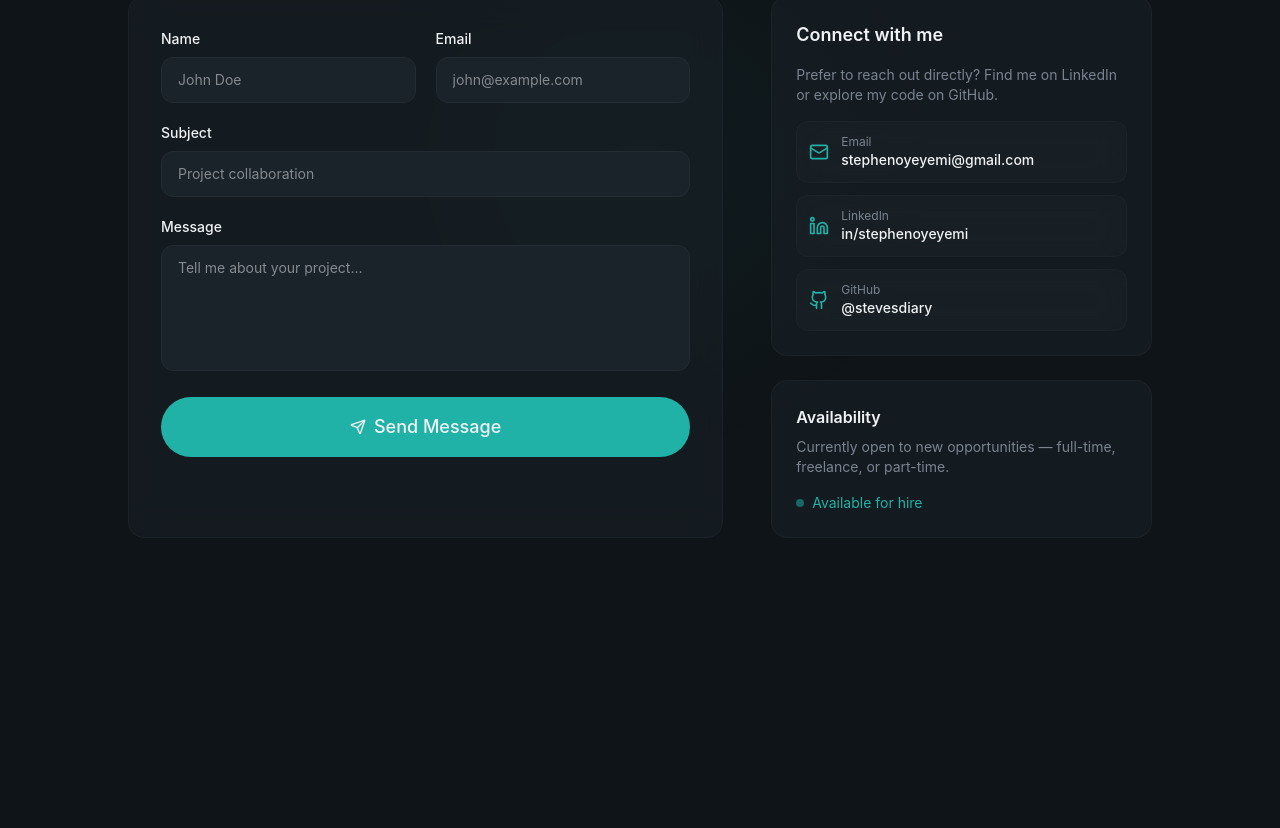
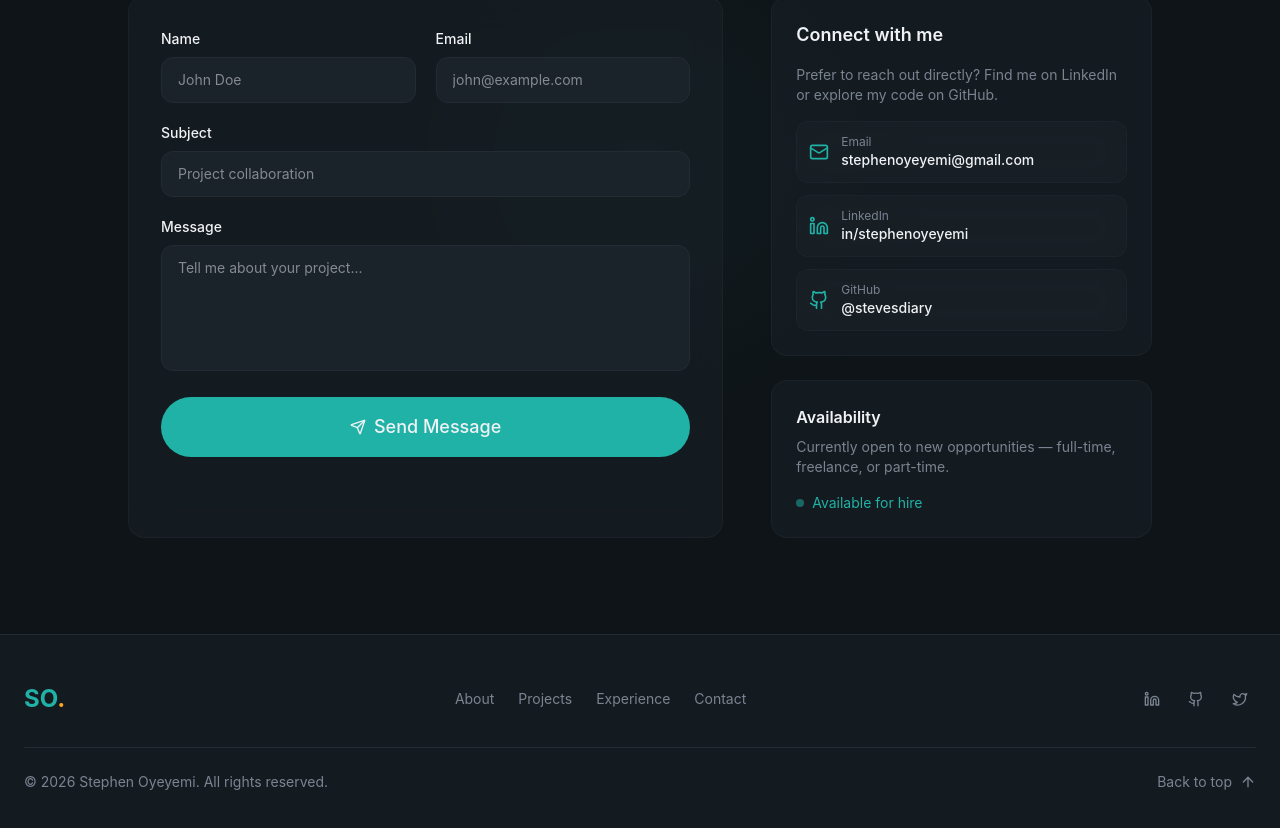
Before and after one commit to stevesdiary/stephenoyeyemi, a React (Vite) app: page / in a window 1280 px wide. Shown: the part 6966-7794 px from the top of the page. Before the commit the page ends 7600 px from the top, so only its background shows below. Built offline with nearby package versions, Linux system fonts and the light colour scheme.

Commit message:
feat: add Footer component with navigation links and social icons

```diff
--- a/src/App.jsx
+++ b/src/App.jsx
@@ -5,6 +5,7 @@ import {Experience} from "@/sections/Experience";
 import {Testimonials} from "@/sections/Testimonials";
 import {Contact} from "@/sections/Contact";
 import {Navbar} from "@/layout/Navbar";
+import {Footer} from "@/layout/Footer";
 
 function App() {
   return (
@@ -18,6 +19,7 @@ function App() {
         <Testimonials />
         <Contact />
       </main>
+      <Footer />
     </div>
   )
 }
--- a/src/layout/Footer.jsx
+++ b/src/layout/Footer.jsx
@@ -1,30 +1,52 @@
-import { Github, Linkedin, Twitter } from 'lucide-react';
+import { ArrowUp, Github, Linkedin, Twitter } from 'lucide-react';
+
+const navLinks = [
+  { href: "#about", label: "About" },
+  { href: "#projects", label: "Projects" },
+  { href: "#experience", label: "Experience" },
+  { href: "#contact", label: "Contact" },
+];
+
+const socials = [
+  { icon: Linkedin, href: "https://www.linkedin.com/in/stephenoyeyemi/", label: "LinkedIn" },
+  { icon: Github, href: "https://github.com/stevesdiary", label: "GitHub" },
+  { icon: Twitter, href: "https://x.com/stevesdiary_", label: "X (Twitter)" },
+];
 
 export const Footer = () => {
   const year = new Date().getFullYear();
 
   return (
-    <footer className="border-t border-border py-8">
-      <div className="container mx-auto px-6 flex flex-col md:flex-row items-center justify-between gap-4">
-        <a href="#" className="text-xl font-bold text-primary">
+    <footer className="border-t border-border bg-surface/50">
+      <div className="container mx-auto px-6 py-12">
+        <div className="flex flex-col md:flex-row items-center justify-between gap-8">
+          {/* Logo */}
+          <a href="#" className="text-2xl font-bold text-primary">
             SO<span className="text-highlight">.</span>
           </a>
 
-        <p className="text-sm text-muted-foreground">
-          &copy; {year} Stephen Oyeyemi. All rights reserved.
-        </p>
+          {/* Nav links */}
+          <nav className="flex flex-wrap justify-center gap-6">
+            {navLinks.map((link) => (
+              <a
+                key={link.href}
+                href={link.href}
+                className="text-sm text-muted-foreground hover:text-primary transition-colors"
+              >
+                {link.label}
+              </a>
+            ))}
+          </nav>
 
-        <div className="flex items-center gap-4">
-          {[
-            { icon: Linkedin, href: "https://www.linkedin.com/in/stephenoyeyemi/" },
-            { icon: Github, href: "https://github.com/stevesdiary" },
-            { icon: Twitter, href: "https://x.com/stevesdiary_" },
-          ].map((social, idx) => (
+          {/* Social icons */}
+          <div className="flex items-center gap-3">
+            {socials.map((social, idx) => (
               <a
                 key={idx}
                 href={social.href}
                 target="_blank"
                 rel="noopener noreferrer"
+                aria-label={social.label}
                 className="p-2 rounded-full hover:bg-primary/10 hover:text-primary transition-all duration-300 text-muted-foreground"
               >
                 <social.icon className="w-4 h-4" />
@@ -32,6 +54,22 @@ export const Footer = () => {
             ))}
           </div>
         </div>
+
+        {/* Bottom row */}
+        <div className="mt-8 pt-6 border-t border-border flex flex-col sm:flex-row items-center justify-between gap-4">
+          <p className="text-sm text-muted-foreground">
+            &copy; {year} Stephen Oyeyemi. All rights reserved.
+          </p>
+
+          <a
+            href="#"
+            aria-label="Back to top"
+            className="flex items-center gap-2 text-sm text-muted-foreground hover:text-primary transition-colors"
+          >
+            Back to top <ArrowUp className="w-4 h-4" />
+          </a>
+        </div>
+      </div>
     </footer>
   );
 };
```
Also changed, not shown: 1 other file (tests, documents, lock files or other folders). Lines whose indentation alone changed are shown as unchanged.
